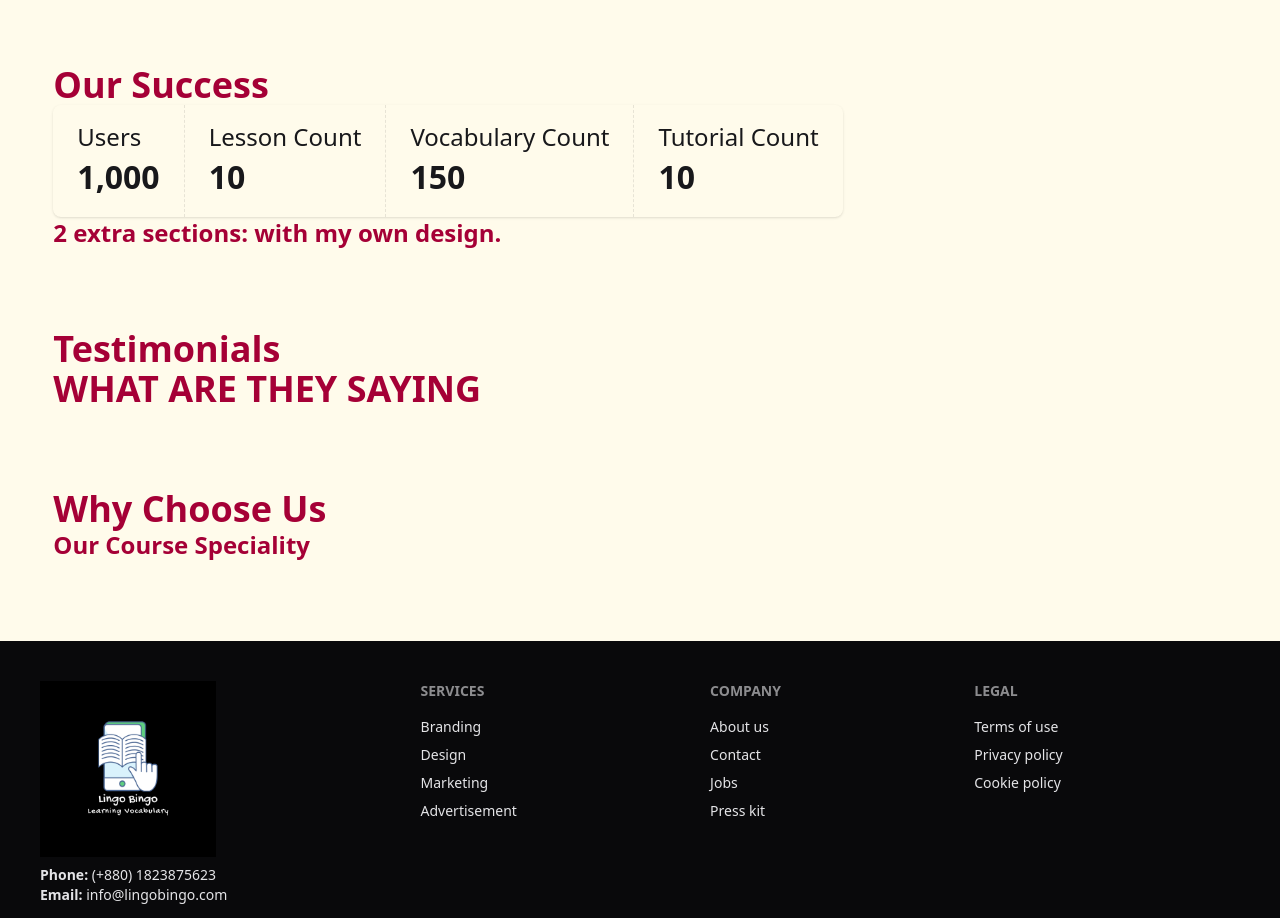
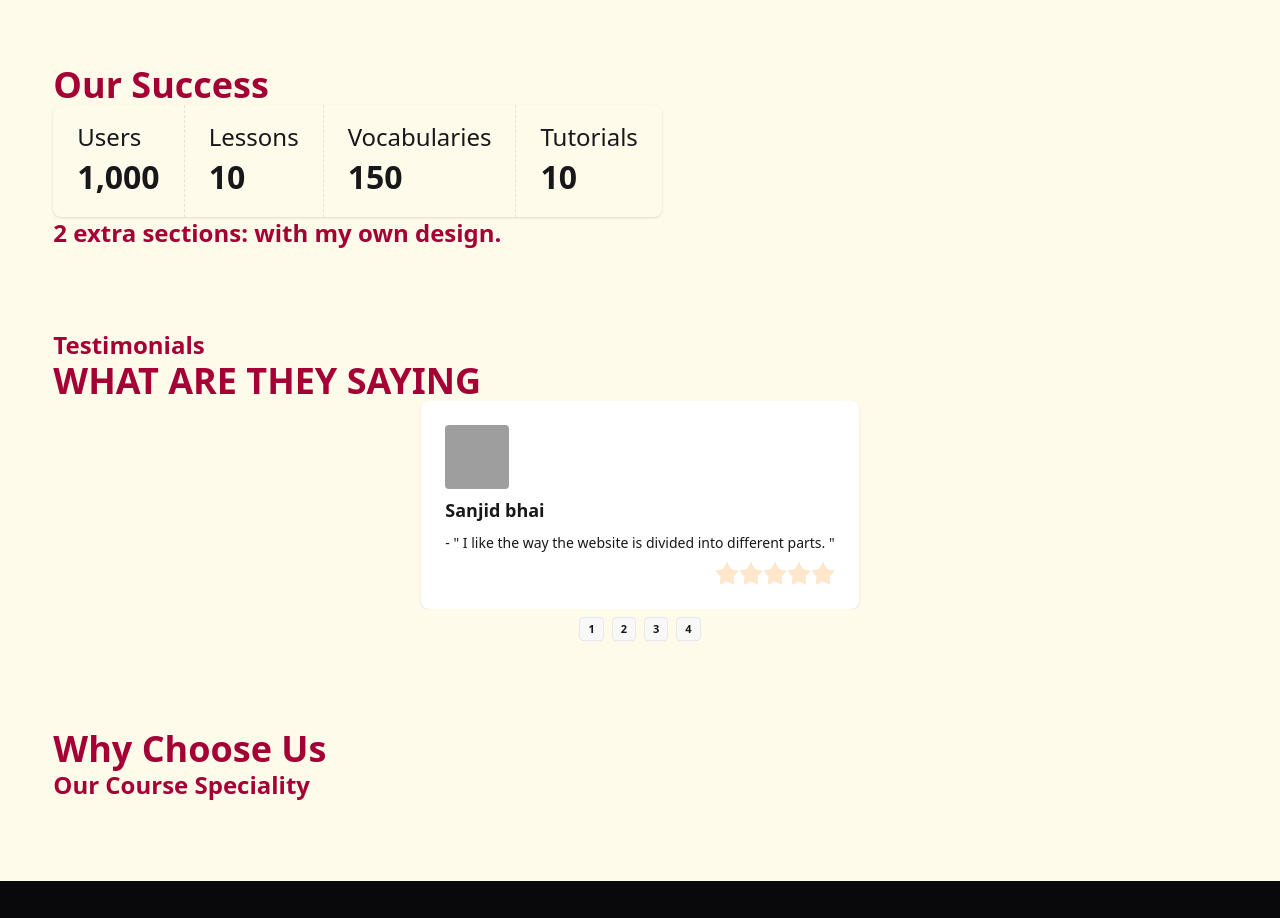
Before and after one commit to DevelopWebAdnan/react-learning-language, a React (Vite) app: page / in a window 1280 px wide. Shown: the part 1760-2678 px from the top of the page. Built offline with nearby package versions, Linux system fonts and the light colour scheme; grey boxes are pictures that could not be loaded.

Commit message:
Testimonials section done.

```diff
--- a/src/components/Success/Success.jsx
+++ b/src/components/Success/Success.jsx
@@ -40,7 +40,7 @@ const Success = () => {
                 </div>
 
                 <div className="stat">
-                    <div className="text-xl lg:text-2xl">Lesson Count</div>
+                    <div className="text-xl lg:text-2xl">Lessons</div>
                     <CountUp start={0} end={10}>
                         {({ countUpRef }) => (
                             <div>
@@ -52,7 +52,7 @@ const Success = () => {
                 </div>
 
                 <div className="stat">
-                    <div className="text-xl lg:text-2xl">Vocabulary Count</div>
+                    <div className="text-xl lg:text-2xl">Vocabularies</div>
                     <CountUp start={0} end={150}>
                         {({ countUpRef }) => (
                             <div>
@@ -64,7 +64,7 @@ const Success = () => {
                 </div>
 
                 <div className="stat">
-                    <div className="text-xl lg:text-2xl">Tutorial Count</div>
+                    <div className="text-xl lg:text-2xl">Tutorials</div>
                      <CountUp start={0} end={10}>
                         {({ countUpRef }) => (
                             <div>
--- a/src/components/Testimonials/Testimonials.jsx
+++ b/src/components/Testimonials/Testimonials.jsx
@@ -3,8 +3,120 @@ import React from 'react';
 const Testimonials = () => {
     return (
         <div>
-             <h3 className="text-2xl md:text-3xl lg:text-4xl font-bold text-rose-800">Testimonials</h3>
-              <h3 className="text-2xl md:text-3xl lg:text-4xl font-bold text-rose-800">WHAT ARE THEY SAYING</h3>
+            <h3 className="text-lg md:text-xl lg:text-2xl font-bold text-rose-800">Testimonials</h3>
+            <h3 className="text-2xl md:text-3xl lg:text-4xl font-bold text-rose-800">WHAT ARE THEY SAYING</h3>
+
+            {/* Carousel */}
+            <div className=" w-full carousel">
+                <div id="item1" className="carousel-item w-full justify-center">
+                    <div className="card bg-base-100 card-md shadow-sm">
+                        <div className="card-body">
+                            <div className="avatar">
+                                <div className="w-16 rounded">
+                                    <img
+                                        src="https://img.daisyui.com/images/profile/demo/superperson@192.webp"
+                                        alt="Tailwind-CSS-Avatar-component"
+                                    />
+                                </div>
+                            </div>
+
+                            <h2 className="card-title">Sanjid bhai</h2>
+                            <p> - " I like the way the website is divided into different parts. "</p>
+                            <div className="justify-end card-actions">
+                                <div className="rating rating-md">
+                                    <input type="radio" name="rating-7" className="mask mask-star-2 bg-orange-400" aria-label="1 star" />
+                                    <input type="radio" name="rating-7" className="mask mask-star-2 bg-orange-400" aria-label="2 star" />
+                                    <input type="radio" name="rating-7" className="mask mask-star-2 bg-orange-400" aria-label="3 star" />
+                                    <input type="radio" name="rating-7" className="mask mask-star-2 bg-orange-400" aria-label="4 star" />
+                                    <input type="radio" name="rating-7" className="mask mask-star-2 bg-orange-400" aria-label="5 star" defaultChecked />
+                                </div>
+                            </div>
+                        </div>
+                    </div>
+                </div>
+                <div id="item2" className="carousel-item w-full justify-center">
+                    <div className="card bg-base-100 card-md shadow-sm">
+                        <div className="card-body">
+                            <div className="avatar">
+                                <div className="w-16 rounded">
+                                    <img
+                                        src="https://img.daisyui.com/images/profile/demo/kenobee@192.webp"
+                                        alt="Tailwind-CSS-Avatar-component"
+                                    />
+                                </div>
+                            </div>
+
+                            <h2 className="card-title">Riyon bhai</h2>
+                            <p> - " I appreciate the app’s ability to improve vocabulary grades. "</p>
+                            <div className="justify-end card-actions">
+                                <div className="rating rating-md">
+                                    <input type="radio" name="rating-7" className="mask mask-star-2 bg-orange-400" aria-label="1 star" />
+                                    <input type="radio" name="rating-7" className="mask mask-star-2 bg-orange-400" aria-label="2 star" />
+                                    <input type="radio" name="rating-7" className="mask mask-star-2 bg-orange-400" aria-label="3 star" />
+                                    <input type="radio" name="rating-7" className="mask mask-star-2 bg-orange-400" aria-label="4 star" />
+                                    <input type="radio" name="rating-7" className="mask mask-star-2 bg-orange-400" aria-label="5 star" defaultChecked />
+                                </div>
+                            </div>
+                        </div>
+                    </div>
+                </div>
+                <div id="item3" className="carousel-item w-full justify-center">
+                    <div className="card bg-base-100 card-md shadow-sm">
+                        <div className="card-body">
+                            <div className="avatar">
+                                <div className="w-16 rounded">
+                                    <img
+                                        src="https://img.daisyui.com/images/profile/demo/distracted1@192.webp"
+                                    />
+                                </div>
+                            </div>
+
+                            <h2 className="card-title">Sadman Sakib</h2>
+                            <p> - " It delivers random words with pronunciation, part of speech, and example sentences."</p>
+                            <div className="justify-end card-actions">
+                                <div className="rating rating-md">
+                                    <input type="radio" name="rating-7" className="mask mask-star-2 bg-orange-400" aria-label="1 star" />
+                                    <input type="radio" name="rating-7" className="mask mask-star-2 bg-orange-400" aria-label="2 star" />
+                                    <input type="radio" name="rating-7" className="mask mask-star-2 bg-orange-400" aria-label="3 star" />
+                                    <input type="radio" name="rating-7" className="mask mask-star-2 bg-orange-400" aria-label="4 star" />
+                                    <input type="radio" name="rating-7" className="mask mask-star-2 bg-orange-400" aria-label="5 star" defaultChecked />
+                                </div>
+                            </div>
+                        </div>
+                    </div>
+                </div>
+                <div id="item4" className="carousel-item w-full justify-center">
+                    <div className="card bg-base-100 card-md shadow-sm">
+                        <div className="card-body">
+                            <div className="avatar">
+                                <div className="w-16 rounded">
+                                    <img
+                                        src="https://img.daisyui.com/images/profile/demo/batperson@192.webp"
+                                    />
+                                </div>
+                            </div>
+
+                            <h2 className="card-title">Nahiyan</h2>
+                            <p> - " Highly rated for professional language development and ease of use across devices. "</p>
+                            <div className="justify-end card-actions">
+                                <div className="rating rating-md">
+                                    <input type="radio" name="rating-7" className="mask mask-star-2 bg-orange-400" aria-label="1 star" />
+                                    <input type="radio" name="rating-7" className="mask mask-star-2 bg-orange-400" aria-label="2 star" />
+                                    <input type="radio" name="rating-7" className="mask mask-star-2 bg-orange-400" aria-label="3 star" />
+                                    <input type="radio" name="rating-7" className="mask mask-star-2 bg-orange-400" aria-label="4 star" />
+                                    <input type="radio" name="rating-7" className="mask mask-star-2 bg-orange-400" aria-label="5 star" defaultChecked />
+                                </div>
+                            </div>
+                        </div>
+                    </div>
+                </div>
+            </div>
+            <div className="flex w-full justify-center gap-2 py-2">
+                <a href="#item1" className="btn btn-xs">1</a>
+                <a href="#item2" className="btn btn-xs">2</a>
+                <a href="#item3" className="btn btn-xs">3</a>
+                <a href="#item4" className="btn btn-xs">4</a>
+            </div>
         </div>
     );
 };
```
